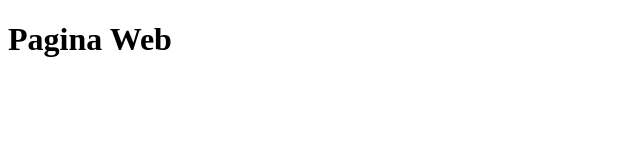
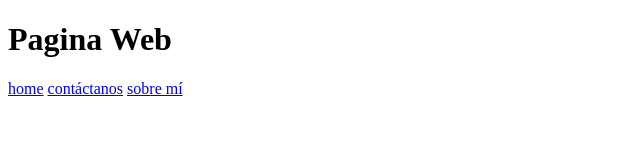
Before and after one commit to TheMagoD/testgit.github.io, a plain HTML site: page index.html in a window 1280 px wide. Shown: the whole page, without its empty margins (0-640 px from the left). Drawn offline with Linux system fonts and the light colour scheme.

Commit message:
cambios index

```diff
--- a/index.html
+++ b/index.html
@@ -6,6 +6,13 @@
     <title>Web GitHub</title>
 </head>
 <body>
-    <h1>Pagina Web</h1>
+    <header>
+        <h1>Pagina Web</h1>
+        <nav>
+            <a href="#">home</a>
+            <a href="contactanos.html">contáctanos</a>
+            <a href="sobre.html">sobre mí</a>
+        </nav>
+    </header>
 </body>
 </html>
```
